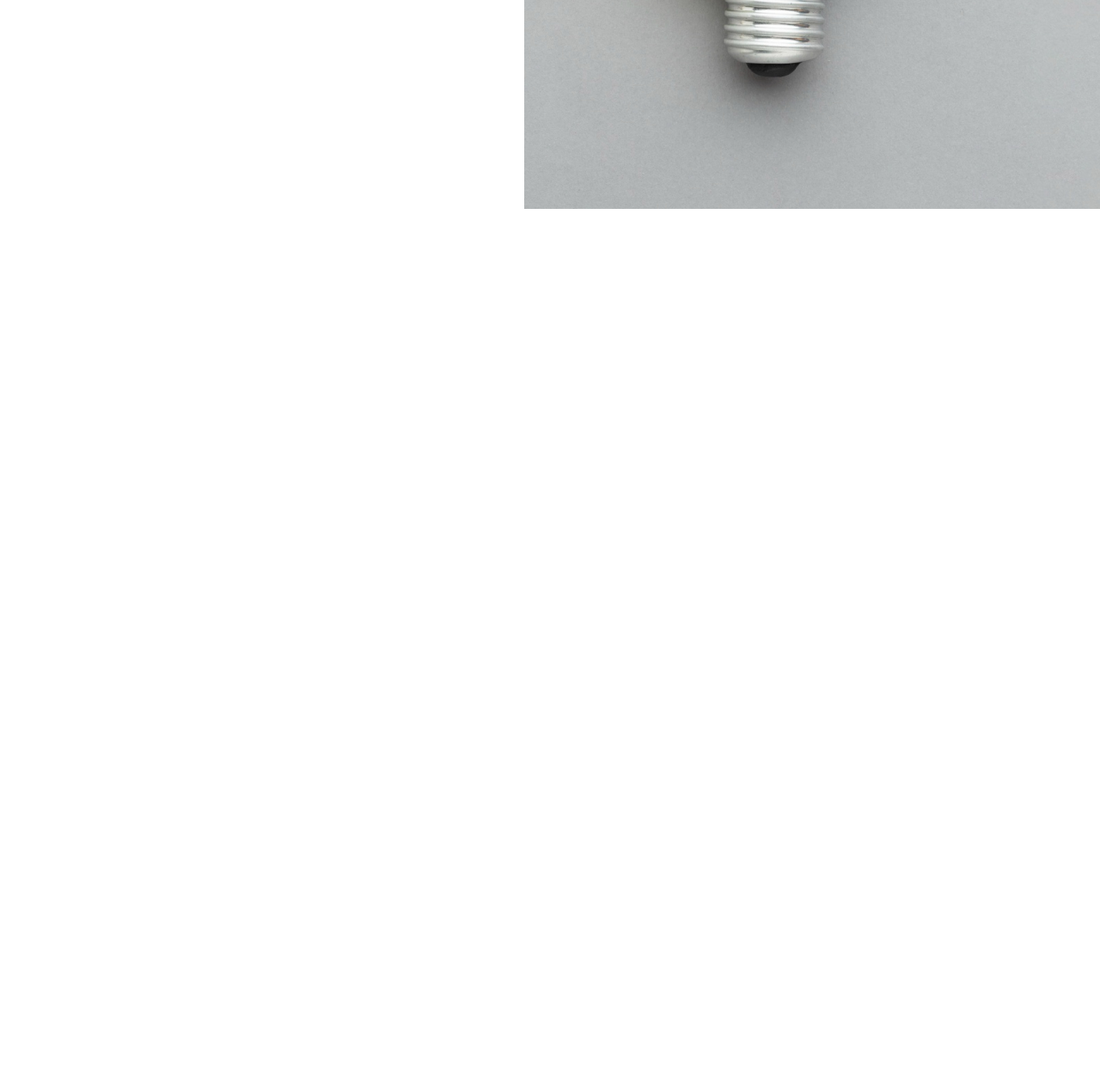
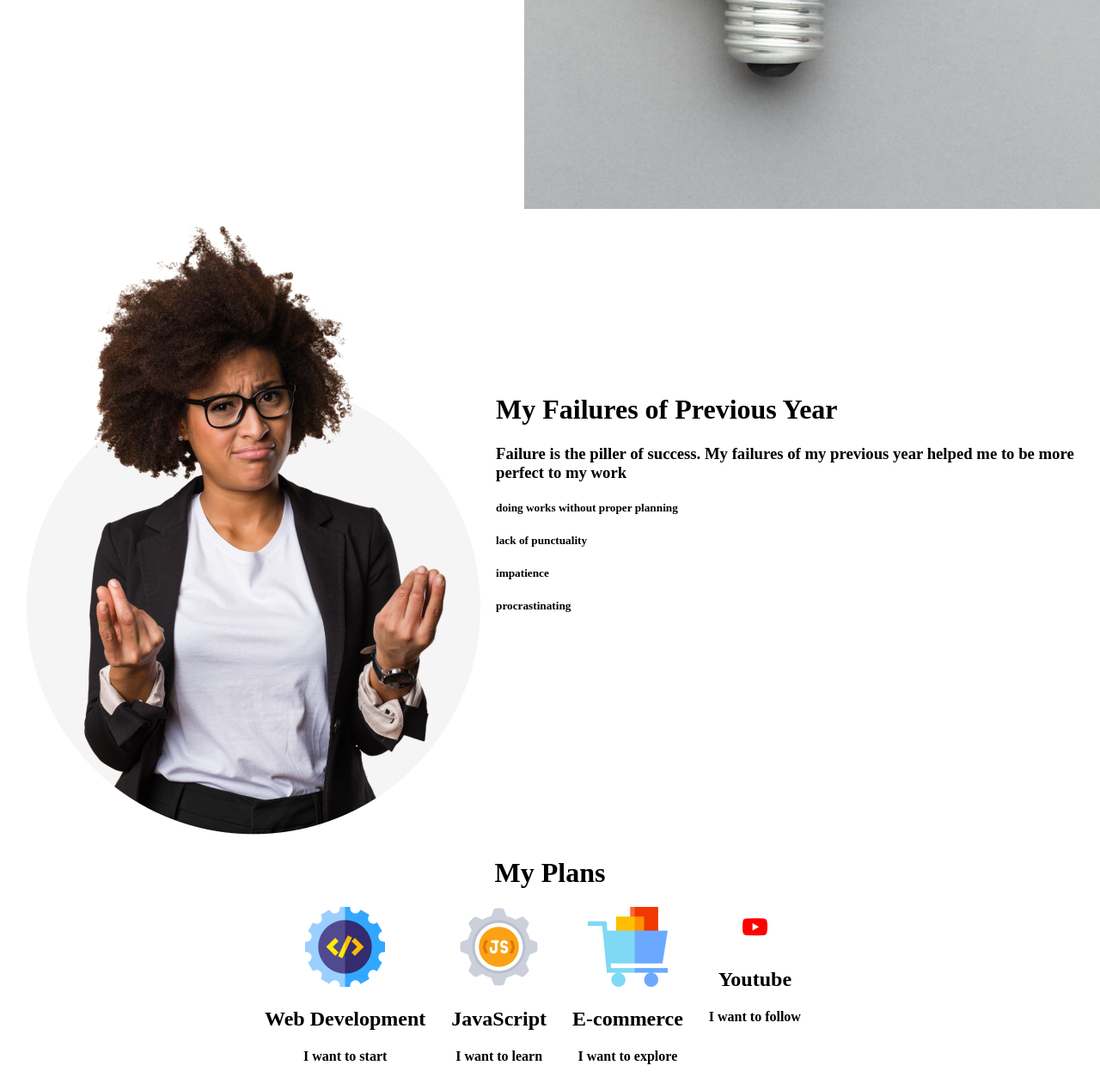
Before and after one commit to Shailly-Purohit/new-year-new-me, a plain HTML site: page index.html in a window 1280 px wide. Shown: the part 637-1905 px from the top of the page at 86% size. Before the commit the page ends 892 px from the top, so only its background shows below. Drawn offline with Linux system fonts and the light colour scheme; a web font is replaced by a local one.

Commit message:
failures

```diff
--- a/index.html
+++ b/index.html
@@ -15,7 +15,7 @@
 </head>
 
 <body>
-    <!---top banner--->
+    <!---part-1--->
     <div class="top-banner">
         <div class="banner-text">
             <h1><b>All things are possible if you belive</b></h1>
@@ -26,6 +26,45 @@
             <img src="images/banner/banner2.png">
         </div>
     </div>
+    <!---part-2--->
+    <div class="failures">
+        <div class="failures-img"> <img src="images/person.png"></div>
+        <div class="my-failures">
+            <h1><b>My Failures of Previous Year</b></h1>
+            <h3>Failure is the piller of success. My failures of my previous year helped me to be more perfect to my
+                work</h3>
+            <h5>doing works without proper planning</h5>
+            <h5>lack of punctuality</h5>
+            <h5>impatience</h5>
+            <h5>procrastinating</h5>
+        </div>
+    </div>
+    <!--part3-->
+    <div class="my-plans">
+        <h1 class="part3-heading">My Plans</h1>
+        <div class="my-plans-container">
+            <div class="plan">
+                <img src="images/icons/web.png">
+                <h2>Web Development</h2>
+                <h4>I want to start</h4>
+            </div>
+            <div class="plan">
+                <img src="images/icons/js.png">
+                <h2>JavaScript</h2>
+                <h4>I want to learn</h4>
+            </div>
+            <div class="plan">
+                <img src="images/icons/ecom.png">
+                <h2>E-commerce</h2>
+                <h4>I want to explore</h4>
+            </div>
+            <div class="plan">
+                <img src="images/icons/youtube.png">
+                <h2>Youtube</h2>
+                <h4>I want to follow</h4>
+            </div>
+        </div>
+    </div>
 </body>
 
 </html>
--- a/styles/new.css
+++ b/styles/new.css
@@ -25,3 +25,23 @@
     margin-inline-end: 30px;
 
 }
+
+.failures {
+    display: flex;
+}
+
+.my-failures {
+    margin-top: 15%;
+}
+
+.part3-heading {
+    text-align: center;
+}
+
+.my-plans-container {
+    display: flex;
+    gap: 30px;
+    padding-left: 300px;
+    text-align: center;
+    align-content: center;
+}
```
